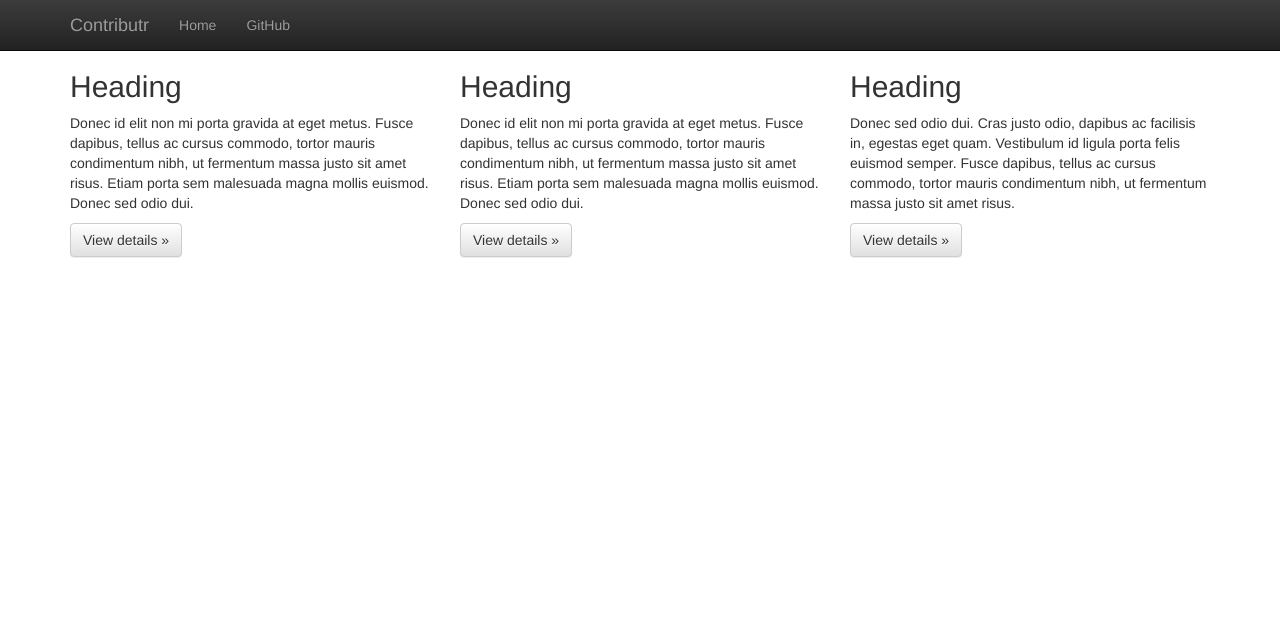
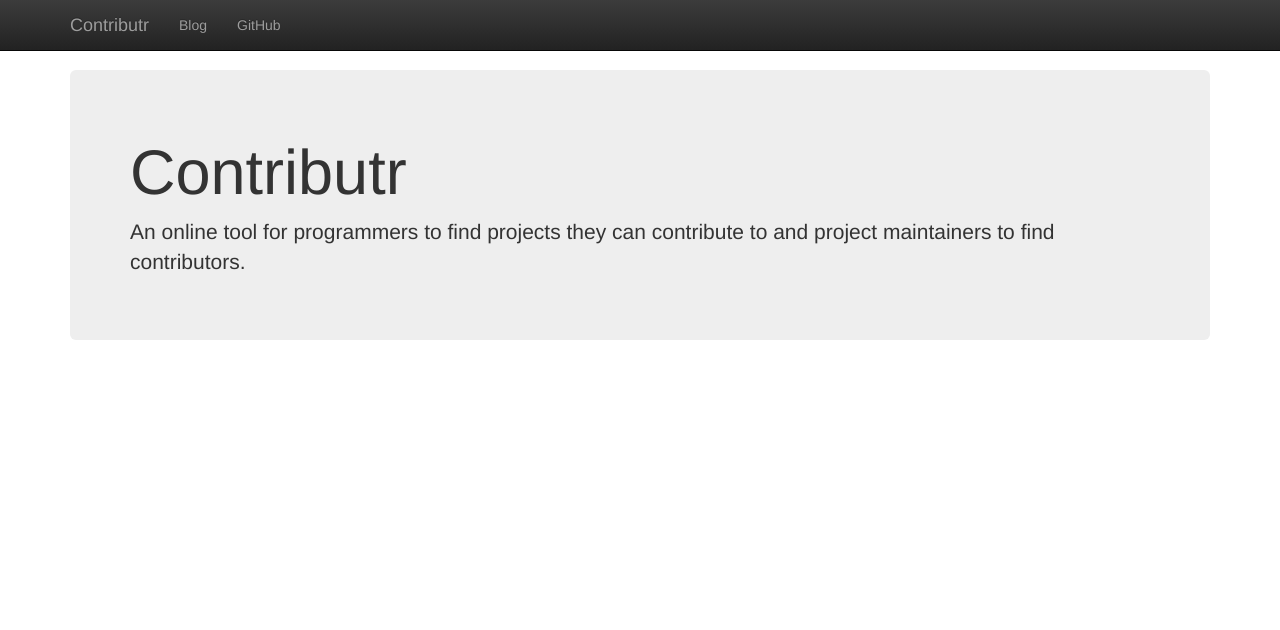
Before and after one commit to Djenesis/contributr, a Django app: page / in a window 1280 px wide. Shown: the top 630 px of the page. Run offline with Django 3.2, Linux system fonts and the light colour scheme; some libraries are stand-ins or nearby versions.

Commit message:
Blog templates inherits from base.html
Updated the blog templates to inherit from the base template.

Added a jumbotron to the frontpage with relevant text.

Updated requirements to include the latest pytest version.

```diff
--- a/contributr/contributr/static/css/main.css
+++ b/contributr/contributr/static/css/main.css
@@ -3,7 +3,7 @@
 */
 
 body {
-    padding-top: 50px;
+    padding-top: 70px;
     padding-bottom: 20px;
     margin-bottom: 60px;
 }
--- a/contributr/contributr/templates/base.html
+++ b/contributr/contributr/templates/base.html
@@ -36,11 +36,11 @@
             <span class="icon-bar"></span>
             <span class="icon-bar"></span>
           </button>
-          <a class="navbar-brand" href="#">Contributr</a>
+          <a class="navbar-brand" href="{% url 'home' %}">Contributr</a>
         </div>
         <div id="navbar" class="navbar-collapse collapse">
           <ul class="nav navbar-nav">
-            <li><a href="{% url 'home' %}">Home</a></li>
+            <li><a href="{%url 'blog:index' %}">Blog</a></li>
             <li><a href="https://github.com/Djenesis/contributr">GitHub</a></li>
           </ul>
         </div><!--/.navbar-collapse -->
--- a/contributr/contributr/templates/contributr/index.html
+++ b/contributr/contributr/templates/contributr/index.html
@@ -1,21 +1,9 @@
 {% extends 'base.html' %}
 
 {% block content %}
-<div class="row">
-  <div class="col-md-4">
-    <h2>Heading</h2>
-    <p>Donec id elit non mi porta gravida at eget metus. Fusce dapibus, tellus ac cursus commodo, tortor mauris condimentum nibh, ut fermentum massa justo sit amet risus. Etiam porta sem malesuada magna mollis euismod. Donec sed odio dui. </p>
-    <p><a class="btn btn-default" href="#" role="button">View details &raquo;</a></p>
-  </div>
-  <div class="col-md-4">
-    <h2>Heading</h2>
-    <p>Donec id elit non mi porta gravida at eget metus. Fusce dapibus, tellus ac cursus commodo, tortor mauris condimentum nibh, ut fermentum massa justo sit amet risus. Etiam porta sem malesuada magna mollis euismod. Donec sed odio dui. </p>
-    <p><a class="btn btn-default" href="#" role="button">View details &raquo;</a></p>
-  </div>
-  <div class="col-md-4">
-    <h2>Heading</h2>
-    <p>Donec sed odio dui. Cras justo odio, dapibus ac facilisis in, egestas eget quam. Vestibulum id ligula porta felis euismod semper. Fusce dapibus, tellus ac cursus commodo, tortor mauris condimentum nibh, ut fermentum massa justo sit amet risus.</p>
-    <p><a class="btn btn-default" href="#" role="button">View details &raquo;</a></p>
-  </div>
-</div>
+<div class="jumbotron">
+        <h1>Contributr</h1>
+        <p>An online tool for programmers to find projects they can contribute to and project maintainers to find contributors.</p>
+      </div>
+
 {% endblock %}
--- a/requirements/requirements_dev.txt
+++ b/requirements/requirements_dev.txt
@@ -13,5 +13,5 @@ markdown2==2.3.0          # via django-markdown-deux
 pip-tools==1.1.4
 py==1.4.30                # via pytest
 pytest-django==2.8.0
-pytest==2.7.2             # via pytest-django
+pytest==2.7.3             # via pytest-django
 six==1.9.0                # via pip-tools
--- a/requirements/requirements_test.txt
+++ b/requirements/requirements_test.txt
@@ -10,4 +10,4 @@ django==1.8.4
 markdown2==2.3.0          # via django-markdown-deux
 py==1.4.30                # via pytest
 pytest-django==2.8.0
-pytest==2.7.2             # via pytest-django
+pytest==2.7.3             # via pytest-django
```
Also changed, not shown: contributr/contriblog/templates/contriblog/detail.html (+13 -11 lines), contributr/contriblog/templates/contriblog/index.html (+17 -15 lines).
